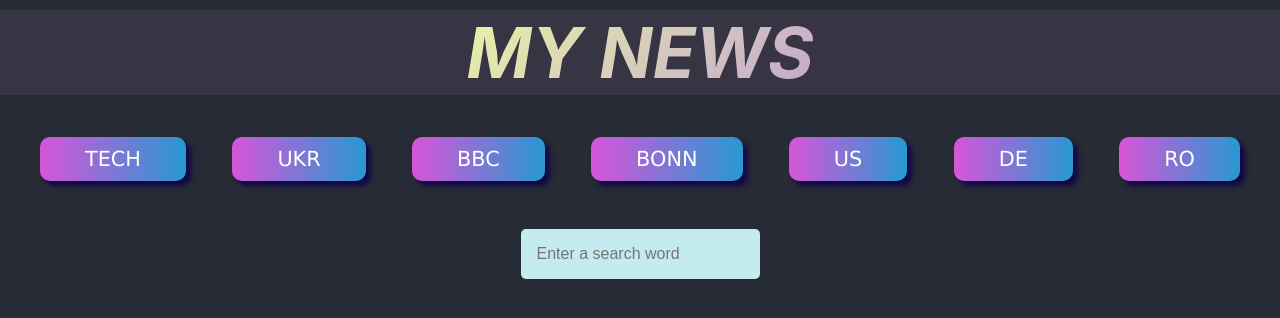
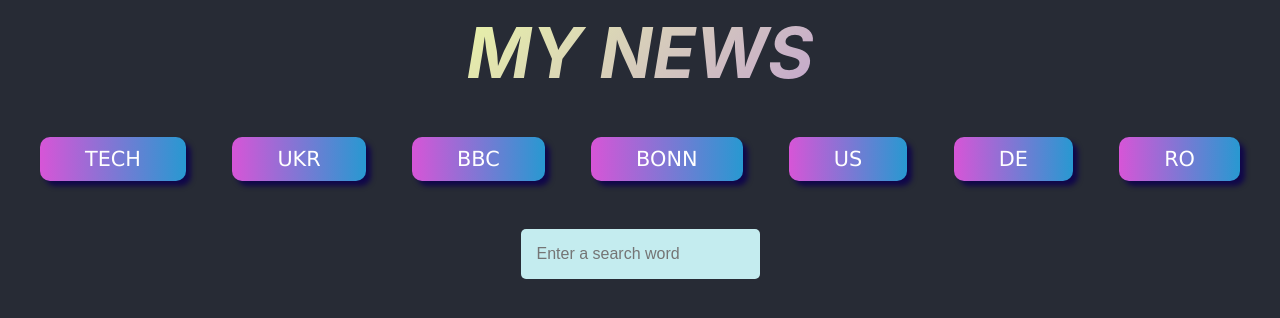
Before and after one commit to roxibi/my-daily-news, a React (Create React App) app: page / in a window 1280 px wide. Shown: the top 318 px of the page. Built offline with nearby package versions, Linux system fonts and the light colour scheme; no server answers.

Commit message:
background header removed

```diff
--- a/src/components/styles/articles.css
+++ b/src/components/styles/articles.css
@@ -1,10 +1,6 @@
 body {
 	background-color: rgb(39, 43, 53);
 	box-sizing: border-box;
-}
-
-.header{
-    background-color: #373443;
 }
 
 .article-list {
```
